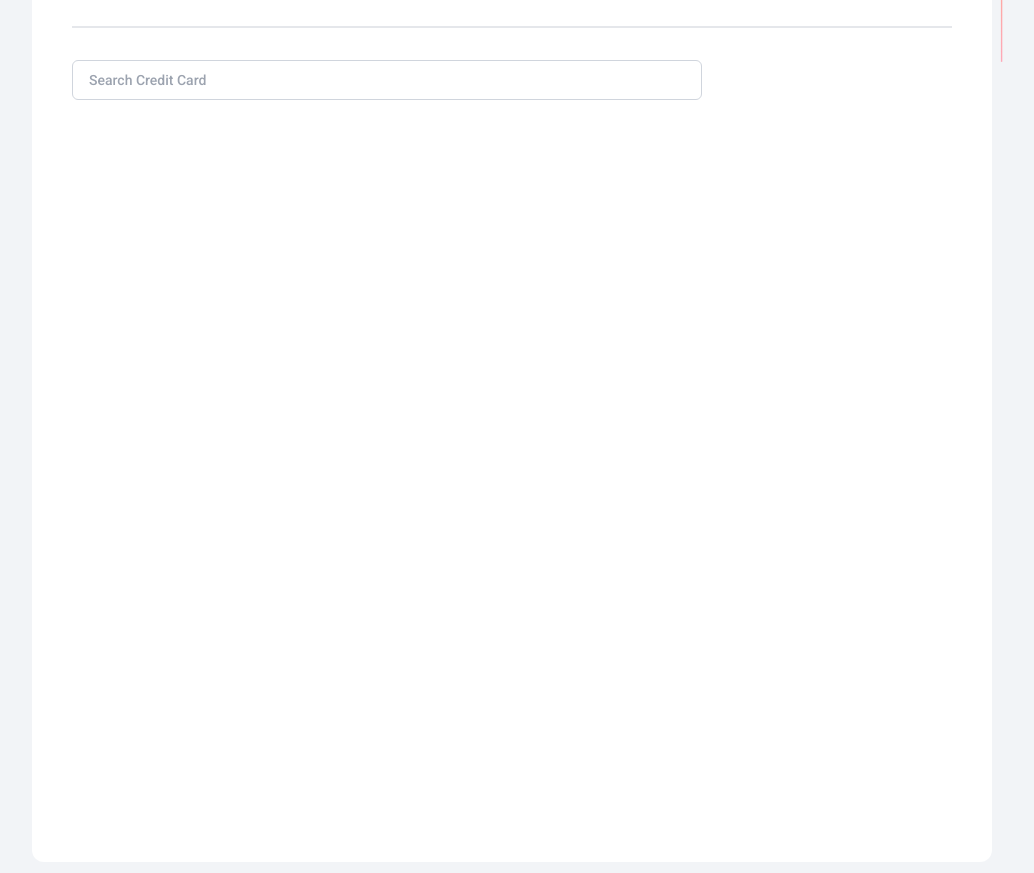
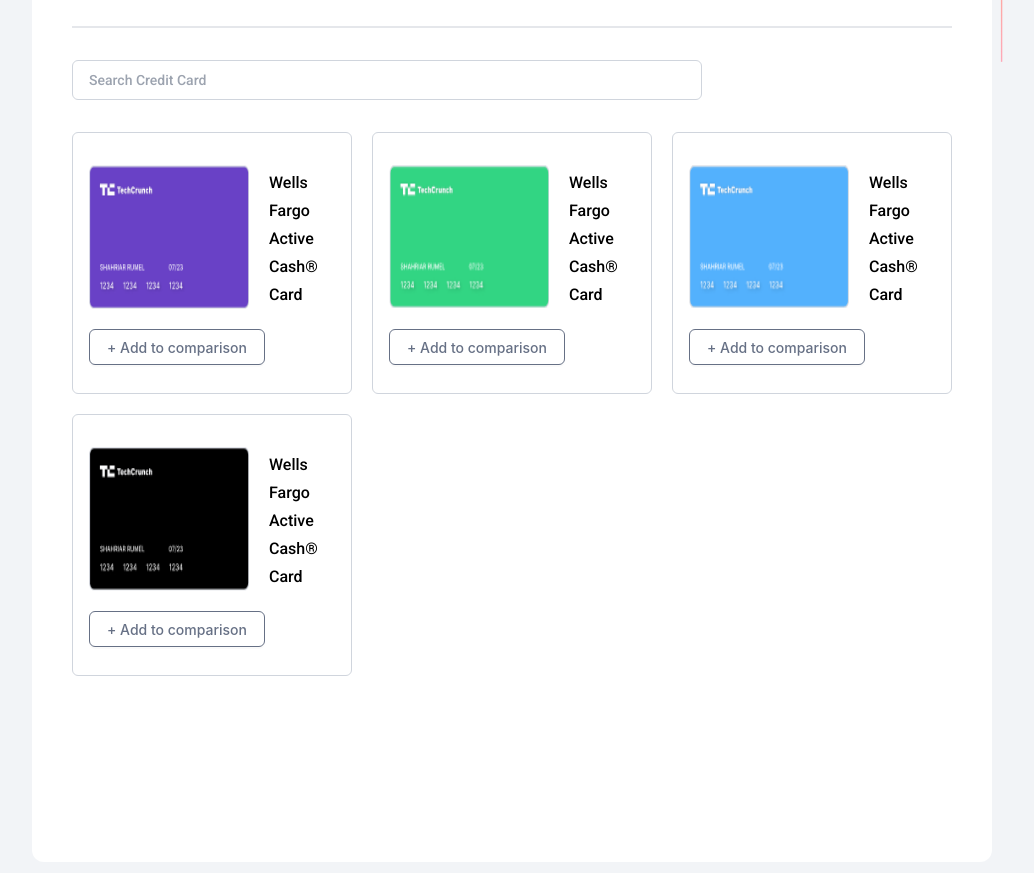
Before and after one commit to Sadmin23/Nest-Finance, a Next.js app: page /card-comparison in a window 1280 px wide. Shown: the part 660-1533 px from the top of the page, without its empty margins (128-1162 px from the left). Built offline with nearby package versions, Linux system fonts and the light colour scheme.

Commit message:
Create Credit card grid

```diff
--- a/app/card-comparison/page.tsx
+++ b/app/card-comparison/page.tsx
@@ -2,7 +2,7 @@
 
 import { useRouter } from 'next/navigation';
 import Image from 'next/image';
-import Bankcard from '../../components/Bankcard'
+import CreditCard from '../../components/CreditCard'
 import Nav from '@/components/Nav';
 import { Button } from 'antd';
 
@@ -42,7 +42,12 @@
               style={{}}
             />
           </div>
-          <div className="grid grid-cols-3 gap-5 mx-10"></div>
+          <div className="grid grid-cols-3 gap-5 mx-10">
+            <CreditCard imageno={1}/>
+            <CreditCard imageno={6}/>
+            <CreditCard imageno={7}/>
+            <CreditCard imageno={5}/>
+          </div>
         </div>
       </div>
     </div>
--- /dev/null
+++ b/components/CreditCard.tsx
@@ -0,0 +1,27 @@
+'use client';
+import { useRouter } from 'next/navigation';
+import Image from 'next/image'
+import { Button } from 'antd';
+
+const CreditCard = ({ imageno }: { imageno: number }): JSX.Element => {
+  const router = useRouter();
+
+  let source = "/brand_assets/card"+imageno+".png";
+
+  return (
+    <div className="flex-col p-4 border-[1px] border-solid border-[#D0D5DD] rounded-md">
+        <div className='flex mt-4'>
+          <Image
+              src={source}
+              width={160}
+              height={600}
+              alt="bg"
+              />
+          <h2 className='text-black font-inter font-medium text-base leading-[28px] ml-5 mt-1'>Wells Fargo Active Cash® Card</h2>
+        </div>
+        <Button className='text-[#667085] rounded-md border border-[#667085] w-44 h-9 font-medium mt-5 mb-3'>+  Add to comparison</Button>
+    </div>
+  );
+};
+
+export default CreditCard;
```
Also changed, not shown: public/brand_assets/card6.png (added), public/brand_assets/card7.png (added).
